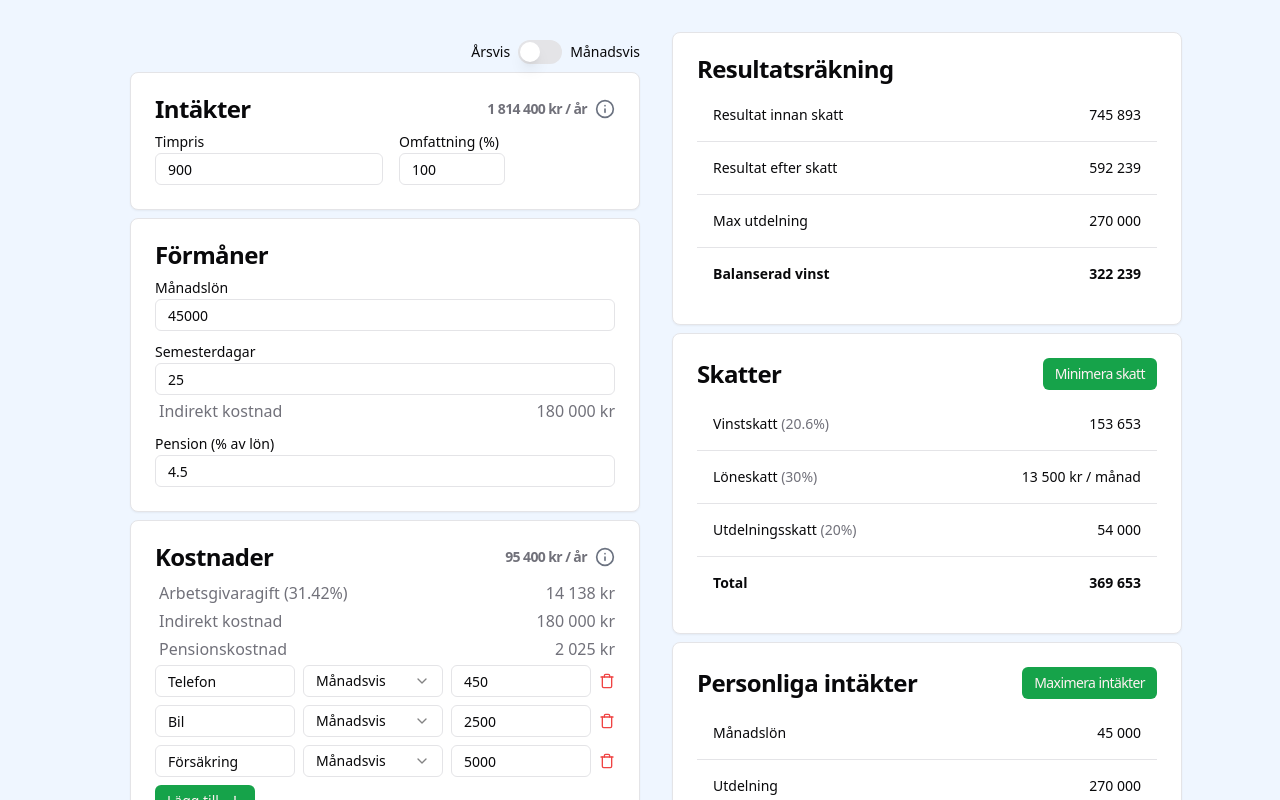
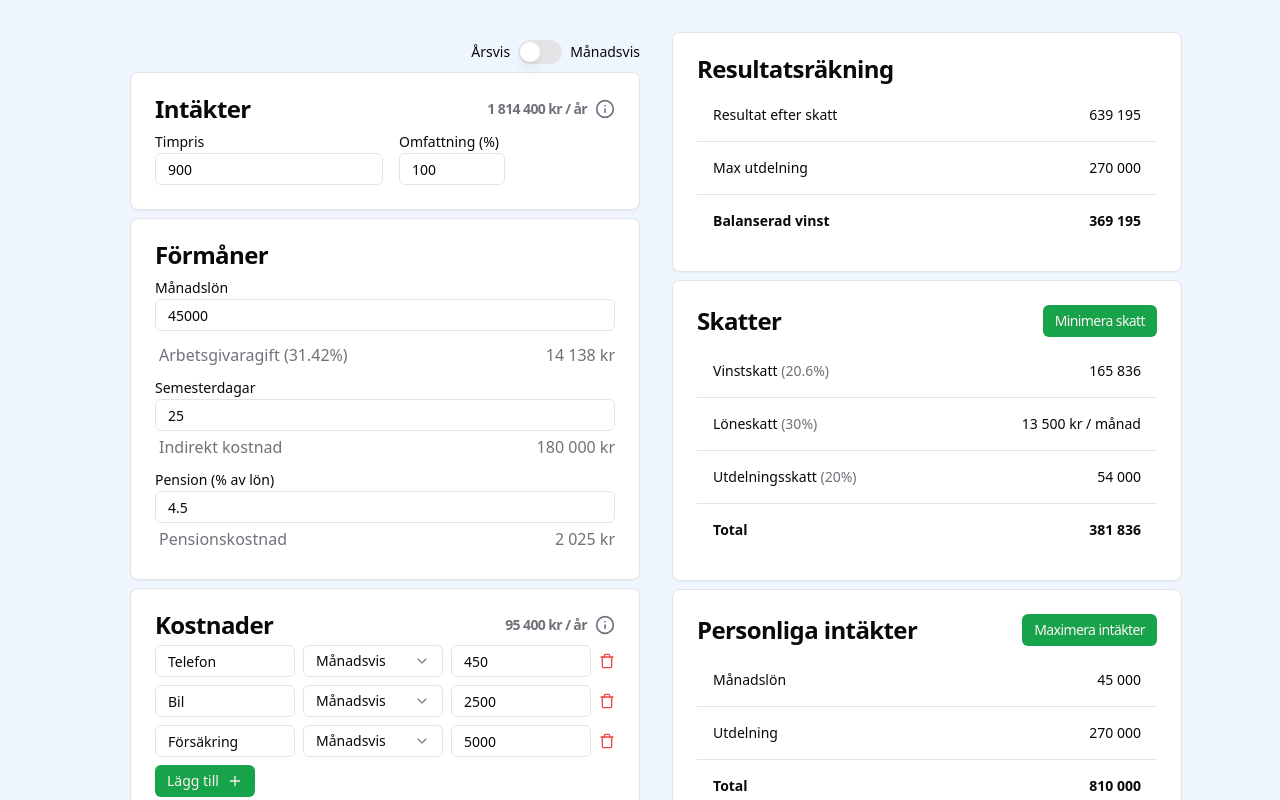
Before and after one commit to joacimastrom/frilans, a React (Vite) app: page / in a window 1280 px wide. Shown: the top 800 px of the page. Built offline with nearby package versions, Linux system fonts and the light colour scheme.

Commit message:
Fix calculations, add helper for graph data

```diff
--- a/src/components/Form/AdditionalCosts.tsx
+++ b/src/components/Form/AdditionalCosts.tsx
@@ -1,6 +1,5 @@
-import { addThousandSeparator, getTitleByPeriod } from "@/lib/helpers";
+import { getTitleByPeriod } from "@/lib/helpers";
 import { FinancialPost } from "@/lib/types";
-import { Data } from "../Data";
 import InfoPopover from "../InfoPopover";
 import {
   Card,
@@ -15,20 +14,14 @@
   costs: FinancialPost[];
   setCosts: (costs: FinancialPost[]) => void;
   totalCosts: number;
-  employerFee: number;
-  pensionCost: number;
   showMonthly: boolean;
-  vacationCost: number;
 };
 
 const AdditionalCosts = ({
   costs,
   setCosts,
   totalCosts,
-  employerFee,
-  pensionCost,
   showMonthly,
-  vacationCost,
 }: Props) => (
   <Card>
     <CardHeader className="pb-2">
@@ -41,27 +34,6 @@
       </CardTitle>
     </CardHeader>
     <CardContent>
-      {employerFee > 0 && (
-        <Data
-          className="text-muted-foreground mt-1 ml-1"
-          label="Arbetsgivaragift (31.42%)"
-          value={`${addThousandSeparator(employerFee)} kr`}
-        />
-      )}
-      {vacationCost > 0 && (
-        <Data
-          className="text-muted-foreground mt-1 ml-1"
-          label="Indirekt kostnad"
-          value={`${addThousandSeparator(vacationCost)} kr`}
-        />
-      )}
-      {pensionCost > 0 && (
-        <Data
-          className="text-muted-foreground mt-1 ml-1 mb-1"
-          label="Pensionskostnad"
-          value={`${addThousandSeparator(pensionCost)} kr`}
-        />
-      )}
       <InputGroup inputs={costs} setInputs={(costs) => setCosts(costs)} />
     </CardContent>
   </Card>
--- a/src/components/Form/BenefitsCard.tsx
+++ b/src/components/Form/BenefitsCard.tsx
@@ -1,3 +1,4 @@
+import { EMPLOYER_TAX } from "@/lib/constants";
 import { addThousandSeparator } from "@/lib/helpers";
 import { Slider } from "@radix-ui/react-slider";
 import { Data } from "../Data";
@@ -21,7 +22,6 @@
     salary: number;
   }) => void;
   lostRevenue: number;
-  pensionCost: number;
 };
 
 const BenefitsCard = ({ benefits, setBenefits, lostRevenue }: Props) => (
@@ -36,6 +36,7 @@
           <Input
             id="salary"
             type="number"
+            step={1000}
             min={0}
             value={benefits.salary.toString()}
             onChange={(e) =>
@@ -48,6 +49,11 @@
           <Slider></Slider>
         </div>
       </div>
+      <Data
+        className="text-muted-foreground mt-1 ml-1"
+        label="Arbetsgivaragift (31.42%)"
+        value={`${addThousandSeparator(benefits.salary * EMPLOYER_TAX)} kr`}
+      />
       <div>
         <Label htmlFor="vacation">Semesterdagar</Label>
         <Input
@@ -85,6 +91,15 @@
             })
           }
         />
+        {benefits.salary > 0 && (
+          <Data
+            className="text-muted-foreground mt-1 ml-1 mb-1"
+            label="Pensionskostnad"
+            value={`${addThousandSeparator(
+              (benefits.salary * benefits.pension) / 100
+            )} kr`}
+          />
+        )}
       </div>
     </CardContent>
   </Card>
--- a/src/components/Form/Form.tsx
+++ b/src/components/Form/Form.tsx
@@ -1,13 +1,13 @@
 import {
-  BASE_DIVIDEND,
   DIVIDEND_TAX,
+  EMPLOYER_TAX,
   RESULT_TAX,
-  SALARY_TAX,
   WORKING_DAYS_SWEDEN,
 } from "@/lib/constants";
 import {
   calculateYearlyInput,
   getIncomeTax,
+  getSalaryData,
   getTitleByPeriod,
 } from "@/lib/helpers";
 import { FinancialPost } from "@/lib/types";
@@ -84,47 +84,42 @@
 
   const { revenue, benefits, costs } = formData;
 
+  // Revenue calculations
   const dailyRevenue = revenue.hourlyRate * (revenue.scope / 100) * 8;
-
   const totalLostRevenue = Math.floor(benefits.vacation * dailyRevenue);
-  const pensionCost = benefits.salary * (benefits.pension / 100);
-
   const totalRevenue = dailyRevenue * WORKING_DAYS_SWEDEN;
   const adjustedRevenue = totalRevenue - totalLostRevenue;
 
+  const totalAdditionalCosts = calculateYearlyInput(costs);
+  const resultBeforeSalary = adjustedRevenue - totalAdditionalCosts;
+
+  // const salaryMax = getSalaryMax(resultBeforeSalary, benefits.pension);
+  const { maxDividend, balancedResult } = getSalaryData(
+    resultBeforeSalary,
+    benefits.salary,
+    benefits.pension
+  );
+
+  // Tax calculations
   const totalSalary = benefits.salary * 12;
-  const employerFee = benefits.salary * SALARY_TAX;
-  const totalSalaryCosts = benefits.salary + employerFee;
+  const totalSalaryCost =
+    totalSalary * (1 + EMPLOYER_TAX + benefits.pension / 100);
 
-  const incomeTagPercentage = getIncomeTax(benefits.salary * 12);
-  const incomeTax = totalSalary * (incomeTagPercentage / 100);
-
-  const totalAdditionalCosts = calculateYearlyInput(costs);
-
-  const totalCosts =
-    totalAdditionalCosts + (totalSalaryCosts + pensionCost) * 12;
-
-  // Result calculations
-  const resultBeforeTax = adjustedRevenue - totalCosts - totalSalaryCosts;
-  const profitTax = resultBeforeTax * RESULT_TAX;
-  const resultAfterTax = resultBeforeTax - profitTax;
+  const resultBeforeTax = resultBeforeSalary - totalSalaryCost;
+  const resultTax = resultBeforeTax * RESULT_TAX;
+  const resultAfterTax = resultBeforeTax - resultTax;
 
   // Dividend calculations
-  const maxDividend = Math.min(
-    Math.max(totalSalary / 2, BASE_DIVIDEND),
-    resultAfterTax
-  );
-
   const dividendTax = maxDividend * DIVIDEND_TAX;
-  const balancedProfit = resultAfterTax - maxDividend;
 
   // Income calculations
-  const taxPercentage = getIncomeTax(totalSalary);
+  const incomeTaxPercentage = getIncomeTax(totalSalary);
 
-  const salaryAfterTaxes = totalSalary * (1 - taxPercentage / 100);
+  const incomeTax = totalSalary * (incomeTaxPercentage / 100);
+  const salaryAfterTaxes = totalSalary - incomeTax;
   const dividendAfterTaxes = maxDividend - dividendTax;
 
-  const referenceTaxPercentage = taxPercentage + 2; // Add 2% to the tax percentage to account for
+  const referenceTaxPercentage = incomeTaxPercentage + 2; // Add 2% to the tax percentage to account for
   const referenceSalary =
     (salaryAfterTaxes + dividendAfterTaxes) /
     (1 - referenceTaxPercentage / 100) /
@@ -147,16 +142,12 @@
             benefits={benefits}
             setBenefits={(benefits) => setFormData({ ...formData, benefits })}
             lostRevenue={totalLostRevenue}
-            pensionCost={pensionCost}
           />
           <AdditionalCosts
             costs={costs}
             setCosts={(costs) => setFormData({ ...formData, costs })}
             totalCosts={totalAdditionalCosts}
-            employerFee={employerFee}
-            pensionCost={pensionCost}
             showMonthly={showMonthly}
-            vacationCost={totalLostRevenue}
           />
         </div>
       </div>
@@ -169,17 +160,16 @@
           </CardHeader>
           <CardContent>
             <ResultTable
-              resultBeforeTax={resultBeforeTax}
               resultAfterTax={resultAfterTax}
               maxDividend={maxDividend}
-              balancedProfit={balancedProfit}
+              balancedResult={balancedResult}
             />
           </CardContent>
         </Card>
         <TaxTable
           incomeTax={incomeTax}
-          incomeTaxPercentage={incomeTagPercentage}
-          profitTax={profitTax}
+          incomeTaxPercentage={incomeTaxPercentage}
+          profitTax={resultTax}
           dividendTax={dividendTax}
         />
         <IncomeTable
--- a/src/components/ResultTable.tsx
+++ b/src/components/ResultTable.tsx
@@ -2,27 +2,19 @@
 import { addThousandSeparator } from "@/lib/helpers";
 
 type Props = {
-  resultBeforeTax: number;
   resultAfterTax: number;
   maxDividend: number;
-  balancedProfit: number;
+  balancedResult: number;
 };
 
 export const ResultTable = ({
-  resultBeforeTax,
   resultAfterTax,
   maxDividend,
-  balancedProfit,
+  balancedResult,
 }: Props) => {
   return (
     <Table>
       <TableBody>
-        <TableRow>
-          <TableCell>Resultat innan skatt</TableCell>
-          <TableCell className="text-right">
-            {addThousandSeparator(resultBeforeTax)}
-          </TableCell>
-        </TableRow>
         <TableRow>
           <TableCell>Resultat efter skatt</TableCell>
           <TableCell className="text-right">
@@ -38,7 +30,7 @@
         <TableRow className="font-bold">
           <TableCell>Balanserad vinst</TableCell>
           <TableCell className="text-right">
-            {addThousandSeparator(balancedProfit)}
+            {addThousandSeparator(balancedResult)}
           </TableCell>
         </TableRow>
       </TableBody>
--- a/src/lib/constants.ts
+++ b/src/lib/constants.ts
@@ -5,7 +5,7 @@
 
 export const RESULT_TAX = 0.206;
 export const RESULT_TAX_PERCENTAGE = 20.6;
-export const SALARY_TAX = 0.3142;
+export const EMPLOYER_TAX = 0.3142;
 
 export const BASE_DIVIDEND = 209550;
 export const DIVIDEND_TAX = 0.2;
--- a/src/lib/helpers.tsx
+++ b/src/lib/helpers.tsx
@@ -1,6 +1,9 @@
 import {
+  BASE_DIVIDEND,
+  EMPLOYER_TAX,
   HOURS_PER_WORKDAY,
   MUNICIPAL_TAX,
+  RESULT_TAX,
   STATE_TAX,
   TAX_LIMIT,
   WORKDAYS__PER_MONTH,
@@ -113,44 +116,6 @@
     .toString()
     .replace(/\B(?=(\d{3})+(?!\d))/g, separator);
 
-export const getNearestHundreds = (num: number) => {
-  if (num > 90000) {
-    // Nearest even 400s logic
-    const roundedDown = Math.floor(num / 400) * 400 - 399; // Nearest 400 rounded down + 1
-    const roundedUp = Math.ceil(num / 400) * 400; // Nearest 400 rounded up
-    return { roundedDown, roundedUp };
-  }
-  if (num > 20000) {
-    // Nearest even 200s logic
-    const roundedDown = Math.floor(num / 200) * 200 - 199; // Nearest 200 rounded down + 1
-    const roundedUp = Math.ceil(num / 200) * 200; // Nearest 200 rounded up
-    return { roundedDown, roundedUp };
-  }
-
-  // Nearest 100s logic
-  const roundedDown = Math.floor(num / 100) * 100 + 1; // Nearest 100 rounded down + 1
-  const roundedUp = Math.ceil(num / 100) * 100; // Nearest 100 rounded up
-
-  // Adjust for exact multiples of 100
-  if (num % 100 === 0) {
-    return { roundedDown: roundedDown - 100, roundedUp };
-  }
-
-  return { roundedDown, roundedUp };
-};
-
-export const getHighIncomeTaxPercentage = (monthlySalary: number) => {
-  if (monthlySalary > 141000) return 41;
-  if (monthlySalary > 128800) return 40;
-  if (monthlySalary > 118400) return 39;
-  if (monthlySalary > 109600) return 38;
-  if (monthlySalary > 102000) return 37;
-  if (monthlySalary > 95400) return 36;
-  if (monthlySalary > 89601) return 35;
-  if (monthlySalary > 84600) return 34;
-  return 33;
-};
-
 export const getIncomeTax = (yearlyIncome: number) => {
   const incomeOverLimit = Math.max(yearlyIncome - TAX_LIMIT, 0);
   const highIncomeTax = incomeOverLimit * (MUNICIPAL_TAX + STATE_TAX);
@@ -163,3 +128,28 @@
 
   return Math.floor(effectiveTaxRate * 100) / 100;
 };
+
+export const getSalaryMax = (result: number, pension: number) =>
+  Math.floor(result / (1 + EMPLOYER_TAX + pension / 100) / 1000) * 1000;
+
+export const getSalaryData = (
+  result: number,
+  salary: number,
+  pension: number
+) => {
+  // Calculate result before tax excluding salary costs from scratch
+  const salaryCosts = salary * (1 + EMPLOYER_TAX + pension / 100) * 12;
+  const resultAfterTax = Math.floor((result - salaryCosts) * (1 - RESULT_TAX));
+
+  const maxDividend = Math.min(
+    Math.max(salary * 6, BASE_DIVIDEND),
+    resultAfterTax
+  );
+
+  const balancedResult = resultAfterTax - maxDividend;
+  return {
+    salary,
+    maxDividend,
+    balancedResult,
+  };
+};
```
